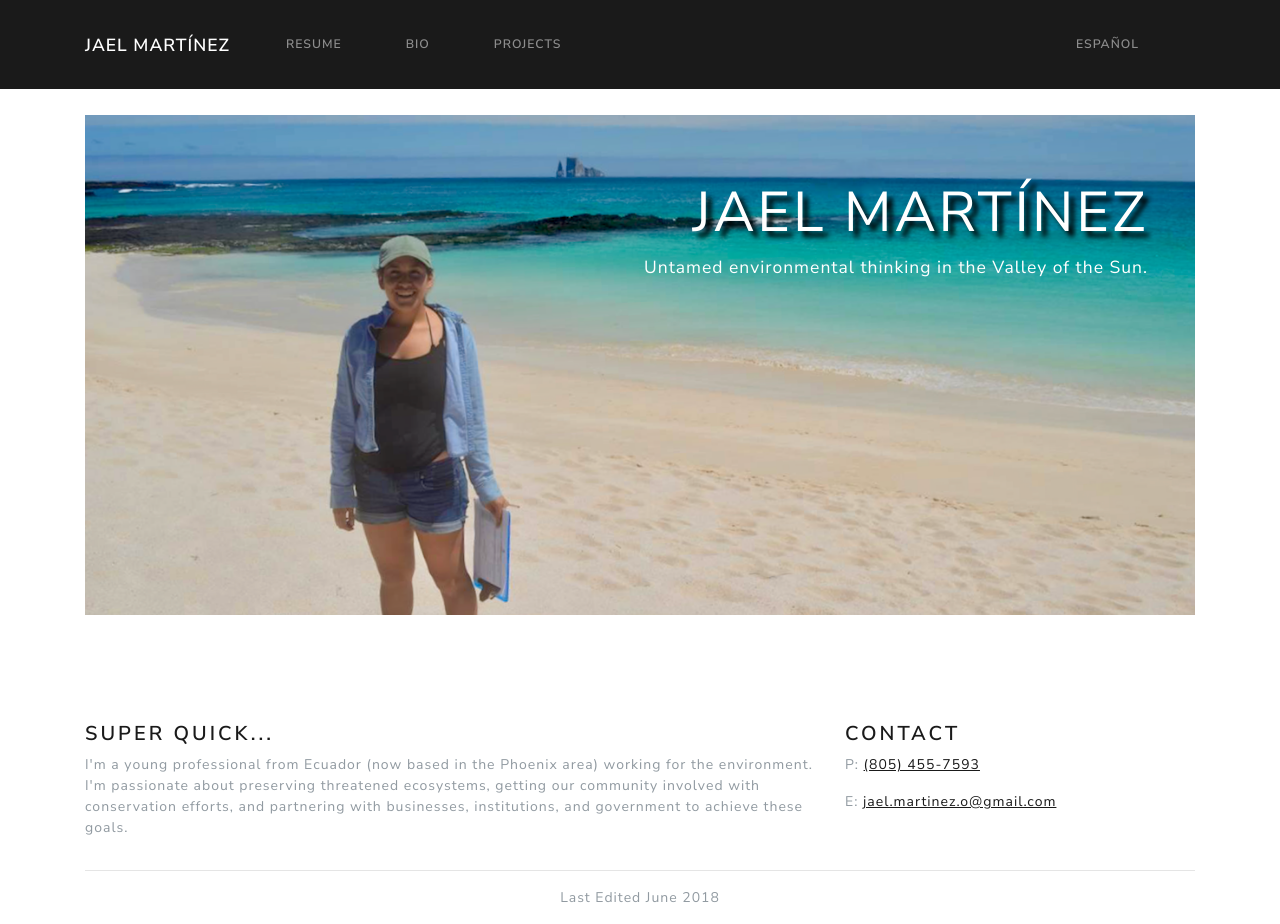
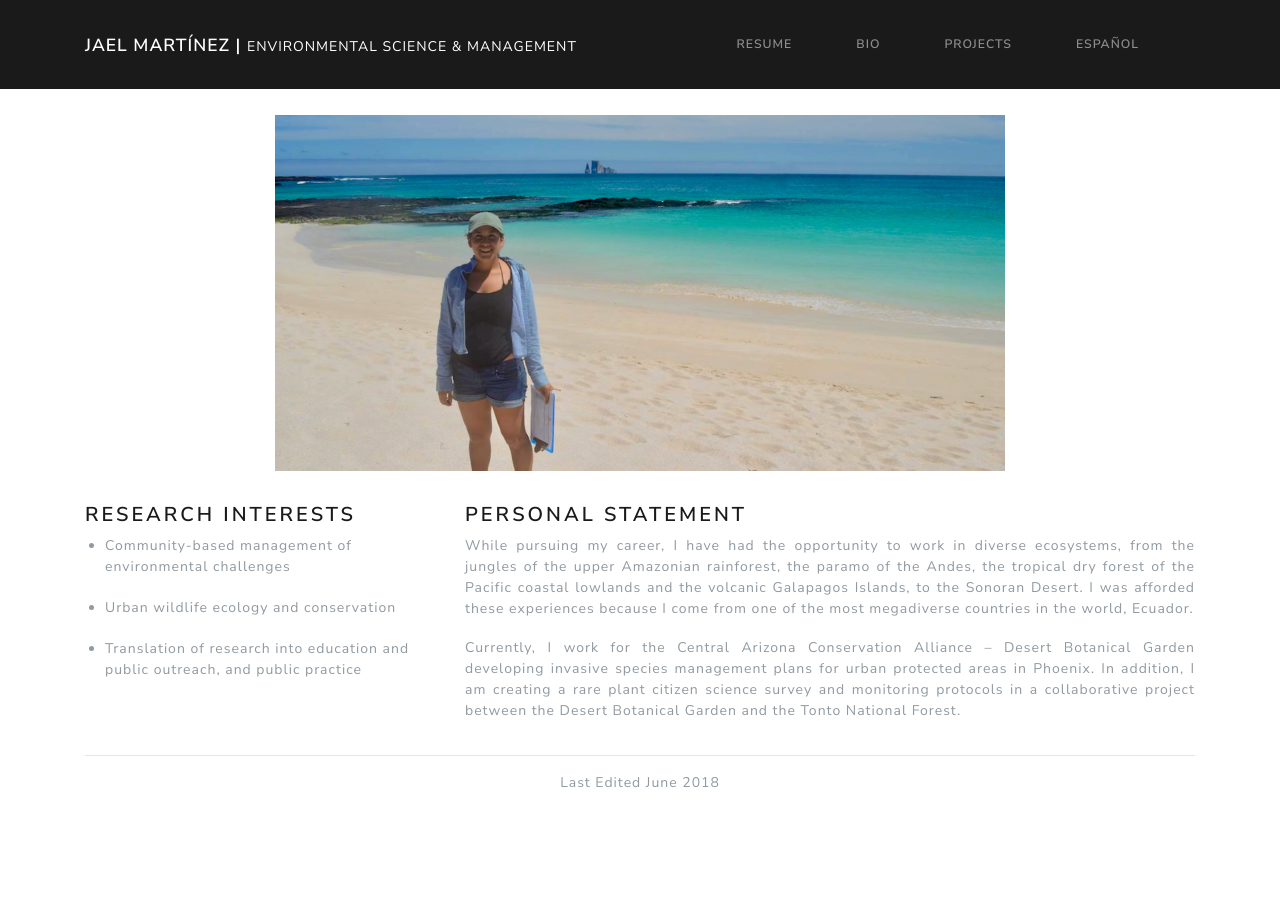
Before and after one commit to wmwolf/jaelita.github.io, a Jekyll site: the page built from index.html, in a window 1280 px wide and 924 px high. Built offline with Jekyll 4.4.1, drawn with Linux system fonts in a browser that asks for light colours; nearby versions of some CDN libraries.

Commit message:
Updates to home page

```diff
--- a/_includes/navbar.html
+++ b/_includes/navbar.html
@@ -1,11 +1,13 @@
 <nav class="navbar fixed-top navbar-expand-lg navbar-dark bg-primary justify-content-between navbar-expand-md">
   <div class="container">
-    <a class="navbar-brand" href="/">Jael Martínez</a>
+    <a class="navbar-brand" href="/">Jael Martínez <span class="d-none d-md-inline"> | <small>Environmental Science & Management</small></span></a>
     <button class="navbar-toggler" type="button" data-toggle="collapse" data-target="#navbarNav" aria-controls="navbarNav" aria-expanded="false" aria-label="Toggle navigation">
       <span class="navbar-toggler-icon"></span>
     </button>
     <div class="collapse navbar-collapse" id="navbarNav">
       <ul class="navbar-nav mr-auto">
+      </ul>
+      <ul class="navbar-nav text-right">
         {% if page.section == 'resume' %}
           <li class="nav-item active">
         {% else %}
@@ -27,9 +29,7 @@
         {% endif %}
             <a class="nav-link" href="/projects">Projects</a>
         </li>
-      </ul>
         {% if page.has_english_version or page.has_spanish_version %}
-      <ul class="navbar-nav">
           <li class="nav-item">
             {% if page.has_spanish_version and page.spanish_version %}
               <a class="nav-link" id="translate" href="{{site.baseurl}}{% link esp/index.html%}">
@@ -45,8 +45,8 @@
               </a>
             {% endif %}
           </li>
+        {% endif %}
       </ul>
-      {% endif %}
     </div>
   </div>
 </nav>
--- a/css/extras.css
+++ b/css/extras.css
@@ -7,7 +7,7 @@ body {
   background-position: 0% 65%;
   background-size: cover;
   background-repeat: no-repeat;
-  height: 500px;
+  padding-top: 40%;
   color: white;
   /*text-shadow: black 0.3em 0.3em 0.3em;*/
 }
@@ -21,7 +21,19 @@ body {
 }
 
 .home-body {
-  margin-top: 75px;
+  margin-top: 0px;
+}
+
+.home-body ul {
+  margin-left: -20px;
+}
+
+.home-body ul li {
+  margin-bottom: 20px;
+}
+
+.home-body p {
+  margin-bottom: 18px;
 }
 
 .row a {
--- a/index.html
+++ b/index.html
@@ -10,9 +10,10 @@ spanish_version: "/esp"
 ---
 
 <div class="row">
-  <div class="col">
+  <div class="col-lg-2 col-md-1"></div>
+  <div class="col-lg-8 col-md-10">
     <div class="jumbotron jumbotron-main">
-      <div class="container text-right">
+<!--       <div class="container text-right">
         <h4 class="display-4">
           Jael Martínez
         </h4>
@@ -20,10 +21,44 @@ spanish_version: "/esp"
           Untamed environmental thinking in the Valley of the Sun.
         </p>
       </div>
-    </div>
+ -->    </div>
+  </div>
+  <div class="col-lg-2 col-md-1"></div>
+</div>
+
+<div class="row home-body">
+  <div class="col-md-4 col-sm-12">
+    <h4>Research Interests</h4>
+    <ul>
+      <li>Community-based management of environmental challenges</li>
+      <li>Urban wildlife ecology and conservation </li>
+      <li>
+        Translation of research into education and public outreach, and public
+        practice
+      </li>
+    </ul>
+  </div>
+  <div class="col-md-8 col-sm-12">
+    <h4>Personal Statement</h4>
+    <p class='text-justify'>
+      While pursuing my career, I have had the opportunity to work in diverse
+      ecosystems, from the jungles of the upper Amazonian rainforest, the paramo
+      of the Andes, the tropical dry forest of the Pacific coastal lowlands and
+      the volcanic Galapagos Islands, to the Sonoran Desert. I was afforded
+      these experiences because I come from one of the most megadiverse
+      countries in the world, Ecuador.
+    </p>
+    <p class='text-justify'>
+      Currently, I work for the Central Arizona Conservation Alliance – Desert
+      Botanical Garden developing invasive species management plans for urban
+      protected areas in Phoenix. In addition, I am creating a rare plant
+      citizen science survey and monitoring protocols in a collaborative project
+      between the Desert Botanical Garden and the Tonto National Forest.
+    </p>
   </div>
 </div>
-<div class="row home-body">
+
+<!-- <div class="row home-body">
   <div class="col-md-8 col-sm-12">
     <h4> Super Quick... </h4>
     <p> I'm a young professional from Ecuador (now based in the Phoenix area) working for the environment. I'm passionate about preserving threatened ecosystems, getting our community involved with conservation efforts, and partnering with businesses, institutions, and government to achieve these goals.</p>
@@ -33,4 +68,4 @@ spanish_version: "/esp"
       <p> P: <a href="tel:+1-805-455-7593">(805) 455-7593 </a></p>
       <p> E: <a href="mailto:jael.martinez.o@gmail.com">jael.martinez.o@gmail.com</a></p>
   </div>
-</div>
+</div> -->
```
Also changed, not shown: en/index.html (+40 -5 lines), esp/index.html (+5 -5 lines). Lines whose indentation alone changed are shown as unchanged.
